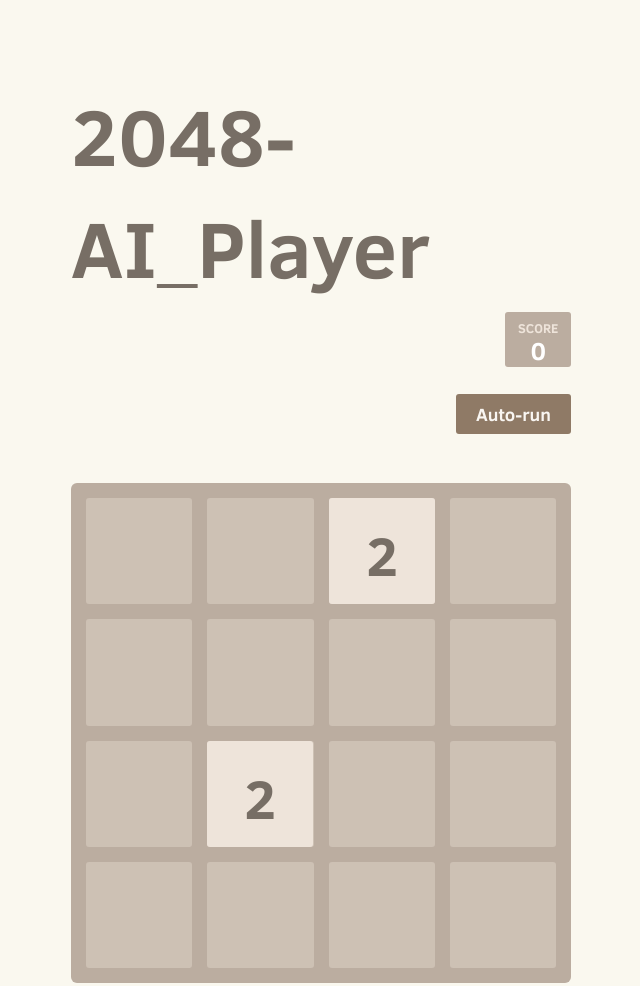
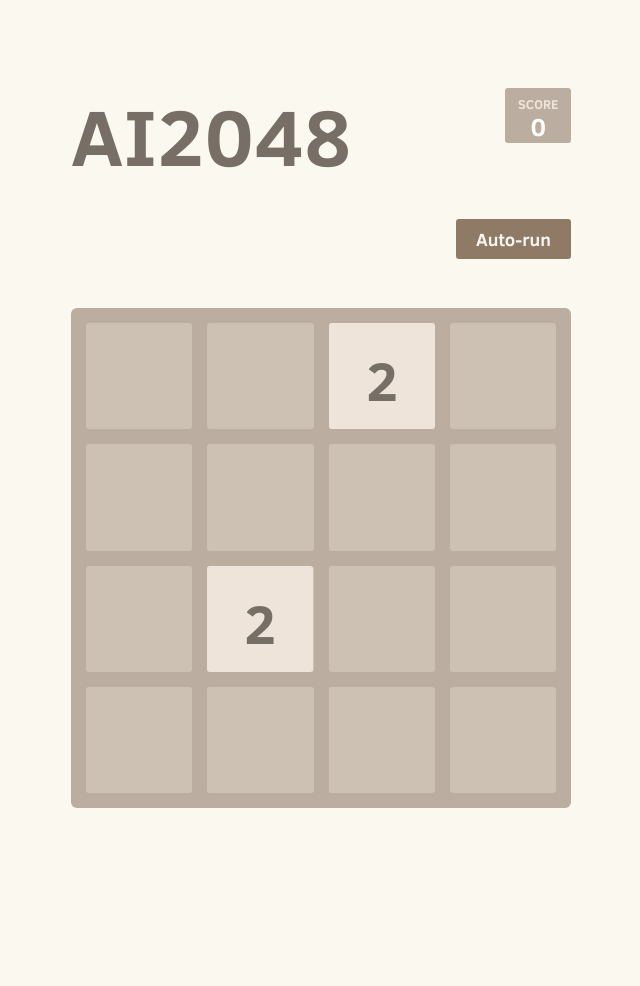
Before and after one commit to michaelzhao007/2048aiplayer, a plain HTML site: page index.html in a window 1280 px wide. Shown: the whole page, without its empty margins (319-959 px from the left). After the commit the page ends 888 px from the top, so only its background shows below. Drawn offline with Linux system fonts and the light colour scheme.

Commit message:
2048 game with ai component

```diff
--- a/index.html
+++ b/index.html
@@ -17,7 +17,7 @@
 <body>
   <div class="container">
     <div class="heading">
-      <h1 class="title">2048-AI_Player</h1>
+      <h1 class="title">AI2048</h1>
       <div class="score-container">0</div>
     </div>
 
```
